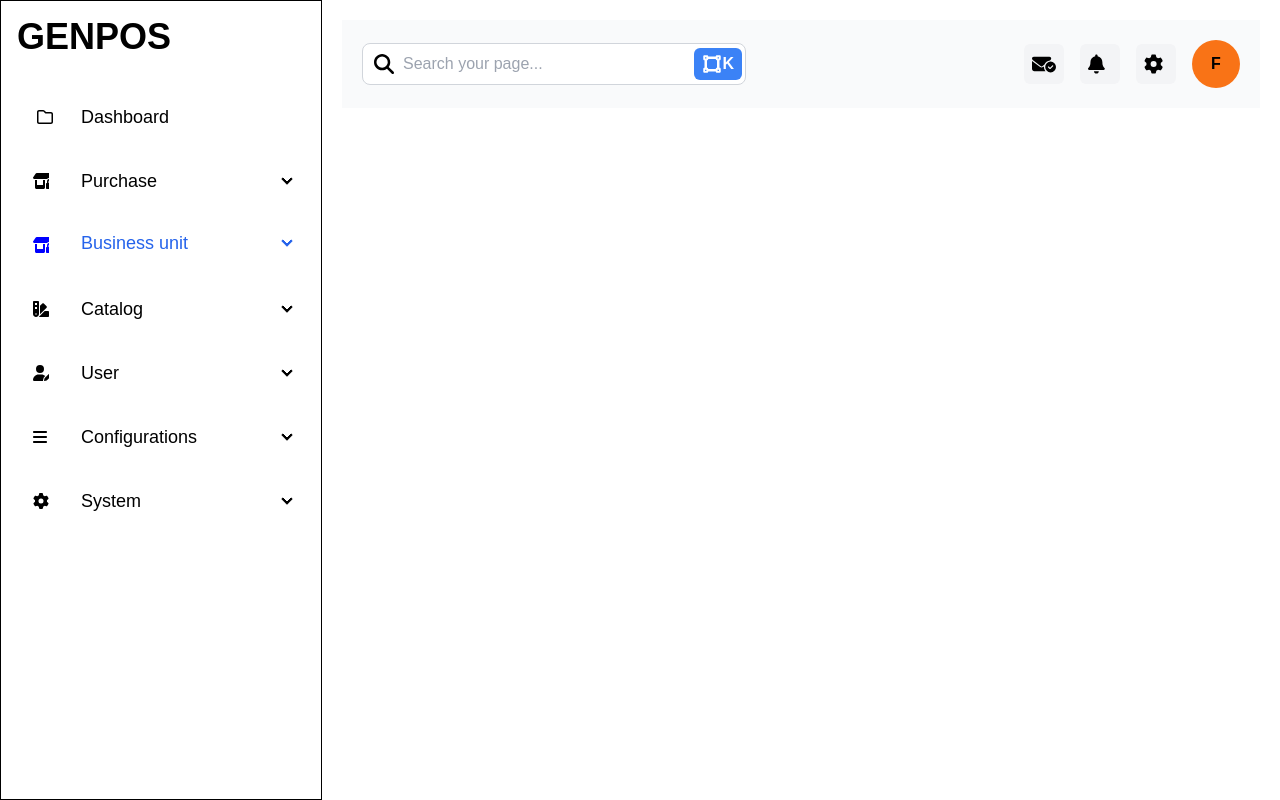
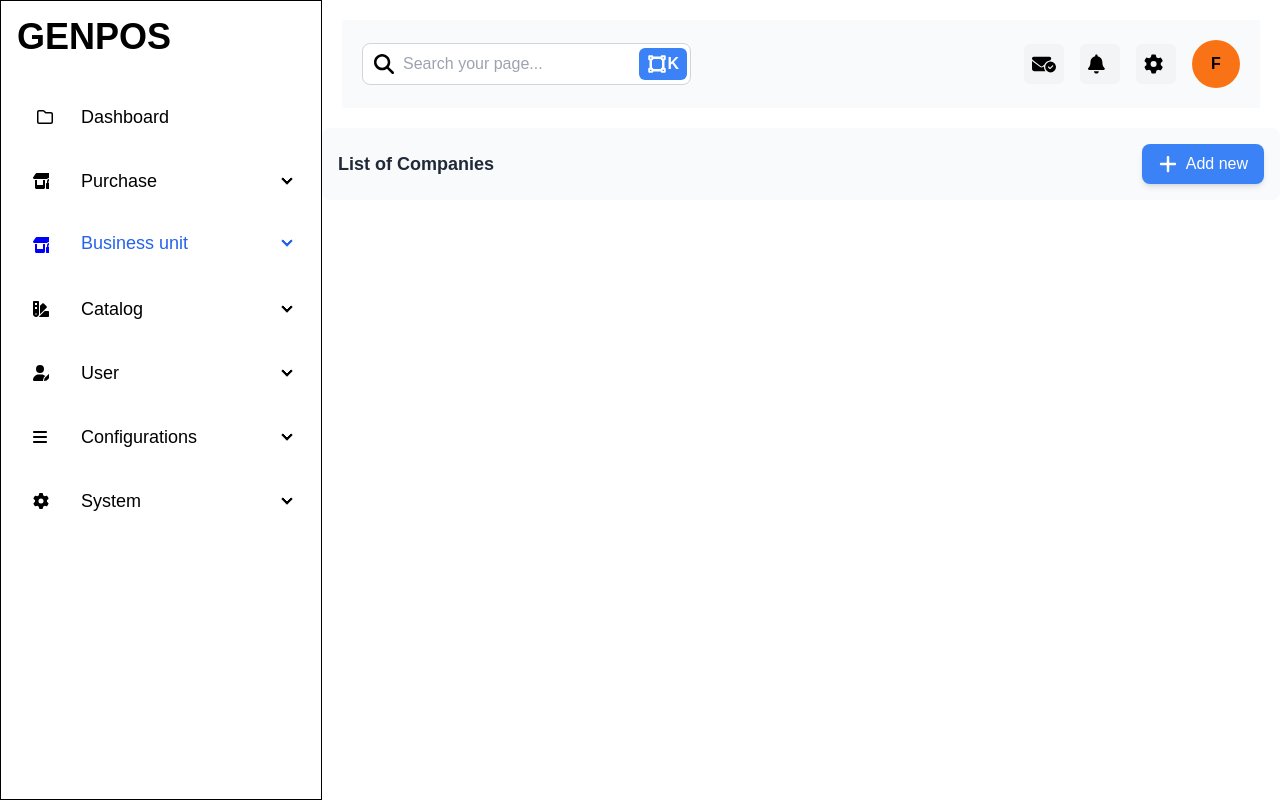
Before and after one commit to FarhanFardid/GenPos_SinglePage, a Next.js app: page / in a window 1280 px wide. Built offline with nearby package versions, Linux system fonts and the light colour scheme.

Commit message:
commonButton componenet and Compnay add section component added

```diff
--- /dev/null
+++ b/src/app/Buttons/CommonButton.tsx
@@ -0,0 +1,24 @@
+import React from "react";
+
+interface AddButtonProps {
+  path: string;
+  text: string;
+}
+
+const CommonButton: React.FC<AddButtonProps> = ({ text, path }) => {
+  return (
+    <button className="flex items-center px-4 py-2 bg-blue-500 text-white rounded-lg shadow-md hover:bg-blue-600 focus:outline-none focus:ring-2 focus:ring-blue-300">
+      <svg
+        xmlns="http://www.w3.org/2000/svg"
+        viewBox="0 0 448 512"
+        className="w-5 h-5 mr-2"
+        fill="currentColor"
+      >
+        <path d={path} />
+      </svg>
+      {text}
+    </button>
+  );
+};
+
+export default CommonButton;
--- /dev/null
+++ b/src/app/Company/CompanyAdd.tsx
@@ -0,0 +1,20 @@
+import CommonButton from "../Buttons/CommonButton";
+
+
+const CompanyAdd = () => {
+    return (
+        <div className="flex flex-col sm:flex-row items-center justify-between bg-gray-50 p-4 rounded-lg">
+          {/* Left Side Header */}
+          <h3 className="text-lg font-semibold text-gray-800">
+            List of Companies
+          </h3>
+
+          {/* Right Side Button */}
+          <div className="mt-2 sm:mt-0">
+            <CommonButton text="Add new" path="M256 80c0-17.7-14.3-32-32-32s-32 14.3-32 32l0 144L48 224c-17.7 0-32 14.3-32 32s14.3 32 32 32l144 0 0 144c0 17.7 14.3 32 32 32s32-14.3 32-32l0-144 144 0c17.7 0 32-14.3 32-32s-14.3-32-32-32l-144 0 0-144z" />
+          </div>
+        </div>
+      );
+    };
+
+export default CompanyAdd;
--- a/src/app/Header/Header.tsx
+++ b/src/app/Header/Header.tsx
@@ -19,7 +19,7 @@ const Header = () => {
           <input
             type="text"
             placeholder="Search your page..."
-            className="w-96 px-10 pr-20 py-2 rounded-lg border border-gray-300 focus:outline-none focus:ring-2 focus:ring-blue-500"
+            className="w-full px-10 pr-20 py-2 rounded-lg border border-gray-300 focus:outline-none focus:ring-2 focus:ring-blue-500"
           />
           <button className="absolute right-1 top-1/2 transform -translate-y-1/2 px-2 py-1 bg-blue-500 text-white rounded-md hover:bg-blue-600 flex justify-center items-center font-bold">
             <svg
--- a/src/app/page.tsx
+++ b/src/app/page.tsx
@@ -1,3 +1,4 @@
+import CompanyAdd from "./Company/CompanyAdd";
 import Header from "./Header/Header";
 import Sidebar from "./Sidebar/Sidebar";
 
@@ -13,6 +14,7 @@ export default function Home() {
         {/* Main Content */}
         <section className="bg-white md:col-span-1 mx-auto w-full">
           <Header />
+          <CompanyAdd />
         </section>
       </main>
     </div>
```
